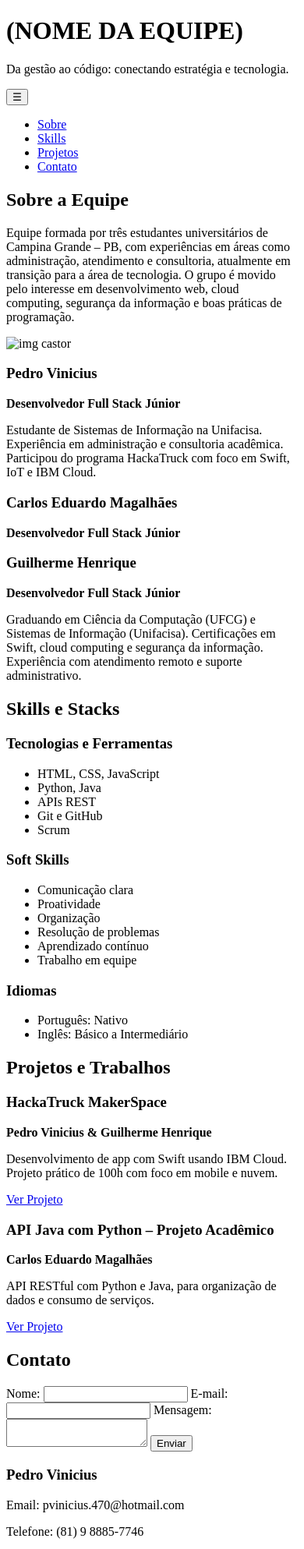
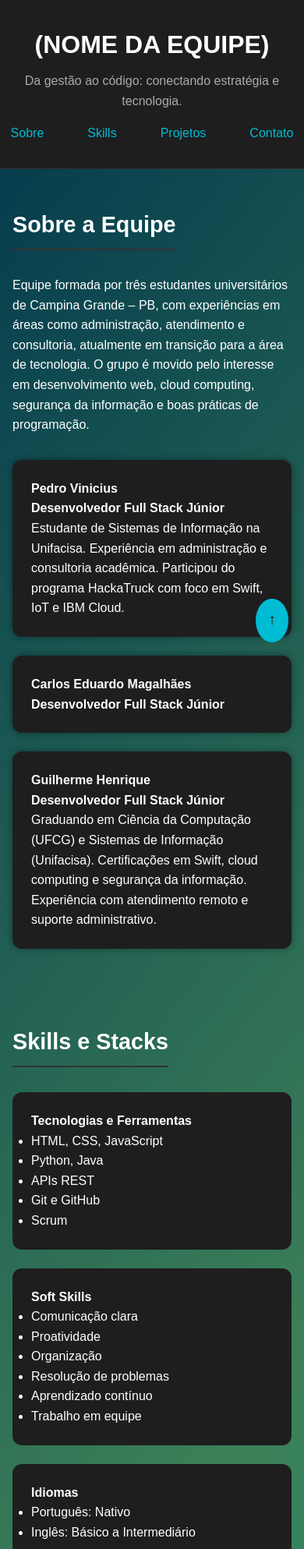
Before and after one commit to pedinvini/projeto-portifolio, a plain HTML site: page projeto-portifolio/index.html in a window 390 px wide. Shown: the top 1987 px of the page at 78% size. Drawn offline with Linux system fonts and the light colour scheme.

Commit message:
projeto atualizado

```diff
--- a/projeto-portifolio/assets/css/style.css
+++ b/projeto-portifolio/assets/css/style.css
@@ -0,0 +1,255 @@
+/* ======= RESET ======= */
+
+
+* {
+  font-family: 'Montserrat', sans-serif;
+  font-size: medium;
+  margin: 0;
+  padding: 0;
+  box-sizing: border-box;
+}
+body {
+  font-family: "Inter", sans-serif;
+  color: white;
+background: #00364d;
+background: linear-gradient(129deg,rgba(0, 54, 77, 1) 0%, rgba(60, 128, 88, 1) 50%, rgba(0, 148, 131, 1) 100%);
+  line-height: 1.6;
+}
+a {
+  color: #00bcd4;
+  text-decoration: none;
+  transition: 0.3s;
+}
+a:hover {
+  color: #26c6da;
+}
+h1, h2, h3 {
+  font-weight: 600;
+  color: #ffffff;
+}
+
+/* ======= HEADER ======= */
+header {
+  background: #1e1e1e;
+  padding: 2rem 1rem;
+  text-align: center;
+  border-bottom: 1px solid #333;
+}
+header h1 {
+  font-size: 2rem;
+  margin-bottom: .5rem;
+}
+header p {
+  color: #aaa;
+}
+
+/* ======= MENU ======= */
+
+nav {
+  margin-top: 1rem;
+}
+#menu-toggle {
+  display: none;
+}
+#menu-links {
+  list-style: none;
+  display: flex;
+  justify-content: center;
+  gap: 1.5rem;
+}
+#menu-links li a {
+  font-weight: 500;
+  padding: .5rem 1rem;
+  border-radius: 8px;
+  transition: background .3s;
+}
+#menu-links li a:hover {
+  background: #2a2a2a;
+}
+
+/* ======= SECTIONS ======= */
+section {
+  padding: 3rem 1rem;
+  max-width: 1000px;
+  margin: 0 auto;
+}
+section h2 {
+  text-align: center;
+  margin-bottom: 2rem;
+  font-size: 1.8rem;
+  border-bottom: 2px solid #333;
+  display: inline-block;
+  padding-bottom: .5rem;
+}
+
+/* ======= SOBRE ======= */
+.membros {
+  display: grid;
+  grid-template-columns: repeat(auto-fit, minmax(280px, 1fr));
+  gap: 1.5rem;
+  margin-top: 2rem;
+}
+.membro {
+  background: #1e1e1e;
+  padding: 1.5rem;
+  border-radius: 12px;
+  box-shadow: 0 0 10px rgba(0,0,0,0.4);
+  transition: transform .3s;
+}
+.membro:hover {
+  transform: translateY(-5px);
+}
+
+/* ======= SKILLS ======= */
+.skills-container {
+  display: grid;
+  grid-template-columns: repeat(auto-fit, minmax(250px, 1fr));
+  gap: 1.5rem;
+}
+.skills-container div {
+  background: #1e1e1e;
+  padding: 1.5rem;
+  border-radius: 12px;
+}
+
+.skills-container div:hover {
+  box-shadow: 0 0 30px rgb(255, 255, 255);
+  transition: transform .3s, box-shadow .5s;
+}
+
+/* ======= PROJETOS ======= */
+.cards {
+  display: grid;
+  grid-template-columns: repeat(auto-fit, minmax(280px, 1fr));
+  gap: 1.5rem;
+}
+.card {
+  background: #1e1e1e;
+  padding: 1.5rem;
+  border-radius: 12px;
+  box-shadow: 0 0 10px rgba(0,0,0,0.4);
+  transition: transform .3s, box-shadow .3s;
+}
+.card:hover {
+  transform: translateY(-5px);
+  box-shadow: 0 0 20px rgb(255, 255, 255);
+}
+.card a {
+  display: inline-block;
+  margin-top: 1rem;
+  padding: .5rem 1rem;
+  background: #00bcd4;
+  color: #121212;
+  font-weight: 600;
+  border-radius: 8px;
+  transition: background .3s;
+}
+.card a:hover {
+  background: #26c6da;
+}
+
+/* ======= FORM ======= */
+form {
+  display: flex;
+  flex-direction: column;
+  gap: 1rem;
+  background: #1e1e1e;
+  padding: 1.5rem;
+  border-radius: 12px;
+  margin-bottom: 2rem;
+}
+input, textarea {
+  padding: .8rem;
+  border: none;
+  border-radius: 8px;
+  background: #2a2a2a;
+  color: #fff;
+}
+button {
+  padding: .8rem;
+  border: none;
+  border-radius: 8px;
+  background: #00bcd4;
+  color: #121212;
+  font-weight: 600;
+  cursor: pointer;
+  transition: background .3s;
+}
+button:hover {
+  background: #26c6da;
+}
+
+/* ======= CONTATOS ======= */
+.contatos {
+  display: grid;
+  grid-template-columns: repeat(auto-fit, minmax(280px, 1fr));
+  gap: 1.5rem;
+}
+.contatos div {
+  background: #1e1e1e;
+  padding: 1.5rem;
+  border-radius: 12px;
+  position: relative;
+  top: 70px;
+}
+
+/* ======= FOOTER ======= */
+footer {
+  background: #1e1e1e;
+  padding: 1rem;
+  text-align: center;
+  border-top: 1px solid #333;
+}
+
+/* ======= VOLTAR AO TOPO ======= */
+#voltar-topo {
+  position: fixed;
+  bottom: 20px;
+  right: 20px;
+  background: #00bcd4;
+  color: #121212;
+  padding: .8rem 1rem;
+  border-radius: 50%;
+  font-size: 1.2rem;
+  font-weight: bold;
+  transition: background .3s;
+}
+#voltar-topo:hover {
+  background: #26c6da;
+}
+
+.mensageSucess{
+  background-color: #26c6da;
+  width: 50% ;
+  align-items: center;
+  color: #121212;
+  font-size: 1.2rem;
+  text-align: center;
+  margin: 50px auto;
+  margin-bottom: 20px;
+  font-weight: bold;
+  display: none;
+  position: relative;
+  padding: 10px;
+  border-radius: 15px;
+  border: #121212 solid 2px;
+  bottom: 230px;
+}
+
+.mensageERROR{
+  background-color: #26c6da;
+  width: 50% ;
+  align-items: center;
+  color: white;
+  font-size: 1.2rem;
+  text-align: center;
+  margin: 50px auto;
+  margin-bottom: none;
+  font-weight: bold;
+  display: none;
+  position: relative;
+  padding: 10px;
+  border-radius: 15px;
+  border: #fff solid 2px;
+  bottom: 230px;
+}
--- /dev/null
+++ b/projeto-portifolio/assets/js/form.js
@@ -0,0 +1,54 @@
+const form = document.getElementById("form-contato");
+const textName = document.getElementById("nome");
+const textEmail = document.getElementById("email");
+const textMessage = document.getElementById("mensagem");
+
+function mensageERROR(mensagem) {
+    const containerMensageERROR = document.querySelector(".mensageERROR");
+    containerMensageERROR.style.display = "block";
+    containerMensageERROR.innerHTML = mensagem;
+
+}
+
+function validateName(name) {
+  const arrayName = name.trim().split(" ").filter(part => part !== "");
+
+  // First check: make sure there's at least a first and last name
+  if (arrayName.length < 2) {
+    console.log("Digite o nome e sobrenome: ");
+    mensageERROR("Por favor, insira um nome e sobrenome válidos");
+    return false; // Return false immediately
+  }
+
+  // Second check: check the length of each part of the name
+  for (let i = 0; i < arrayName.length; i++) {
+    const part = arrayName[i]; // Use a new variable name
+    if (part.length < 2) {
+      mensageERROR("Cada parte do nome deve ter pelo menos 2 caracteres.");
+      console.log("Cada parte do nome deve ter pelo menos 2 caracteres.");
+      return false; // Stop and return false if any part is invalid
+    }
+  }
+
+  // If the loop finishes without returning false, the name is valid
+  console.log(`Nome válido: ${name}`);
+  return true;
+}
+
+form.addEventListener('submit', function (e) {
+  e.preventDefault();
+
+  const isNameValid = validateName(textName.value);
+
+  if (isNameValid) {
+    console.log(`Email válido: ${textEmail.value}`);
+    console.log("Formulário enviado com sucesso");
+    const mensageSucess = `Formulário enviado com sucesso!`;
+    const containerSucess = document.querySelector('.mensageSucess');
+    containerSucess.innerHTML = mensageSucess;
+    containerSucess.style.display = 'block';
+    containerMensageERROR = document.querySelector('.mensageERROR');
+    containerMensageERROR.style.display = 'none';
+    form.reset();
+  }
+});
--- /dev/null
+++ b/projeto-portifolio/assets/js/ui.js
@@ -0,0 +1,4 @@
+//Criei esse .js só pra UI/UX
+function showMessage(msg, typeAlert) {
+
+}
--- a/projeto-portifolio/index.html
+++ b/projeto-portifolio/index.html
@@ -31,7 +31,6 @@
     </p>
     <div class="membros">
       <div class="membro">
-        <img src="assets/img/castor.jpeg" alt="img castor">
         <h3>Pedro Vinicius</h3>
         <p><strong>Desenvolvedor Full Stack Júnior</strong></p>
         <p>Estudante de Sistemas de Informação na Unifacisa. Experiência em administração e consultoria acadêmica. Participou do programa HackaTruck com foco em Swift, IoT e IBM Cloud.</p>
@@ -39,6 +38,7 @@
       <div class="membro">
         <h3>Carlos Eduardo Magalhães</h3>
         <p><strong>Desenvolvedor Full Stack Júnior</strong></p>
+
       </div>
       <div class="membro">
         <h3>Guilherme Henrique</h3>
@@ -121,21 +121,25 @@
         <h3>Pedro Vinicius</h3>
         <p>Email: pvinicius.470@hotmail.com</p>
         <p>Telefone: (81) 9 8885-7746</p>
-        <p><a href= "" >GitHub</a> | <a href= "" >LinkedIn</a></p>
+        <p><a href= "https://github.com/pedinvini" target="_blank">GitHub</a> | <a href= " https://www.linkedin.com/in/pedro-vinicius-oliveira-14a52a229/?utm_source=share&utm_campaign=share_via&utm_content=profile&utm_medium=android_app" target="_blank" >LinkedIn</a></p>
       </div>
       <div>
         <h3>Carlos Eduardo Magalhães</h3>
         <p>Email: carloseduardobr19@gmail.com</p>
         <p>Telefone: (83) 9 9815-3147</p>
-        <p><a href="https://github.com/Carllin083">GitHub</a> | <a href="https://www.linkedin.com/in/carlos-magalh%C3%A3es-06677927b/">LinkedIn</a></p>
+        <p><a href="https://github.com/Carllin083" target="_blank">GitHub</a> | <a href="https://www.linkedin.com/in/carlos-magalh%C3%A3es-06677927b/" target="_blank">LinkedIn</a></p>
       </div>
       <div>
         <h3>Guilherme Henrique</h3>
         <p>Email: guilhermehp30@hotmail.com</p>
         <p>Telefone: (83) 99606-4852</p>
-        <p><a href="https://github.com/guilhermehp17">GitHub</a> | <a href="https://www.linkedin.com/in/guilherme-henrique-pereira-3a0a07206/">LinkedIn</a></p>
+        <p><a href="https://github.com/guilhermehp17" target="_blank">GitHub</a> | <a href="https://www.linkedin.com/in/guilherme-henrique-pereira-3a0a07206/" target="_blank">LinkedIn</a></p>
       </div>
     </div>
+
+        <p class="mensageSucess"></p>
+        <P class="mensageERROR"></P>
+
 
   </section>
 
@@ -145,7 +149,7 @@
 
   <a href="#topo" id="voltar-topo" title="Voltar ao topo">↑</a>
 
-  <script src="assets/js/form.js"></script>
-  <script src="assets/js/ui.js"></script>
+  <script src="./assets/js/form.js"></script>
+
 </body>
 </html>
```
